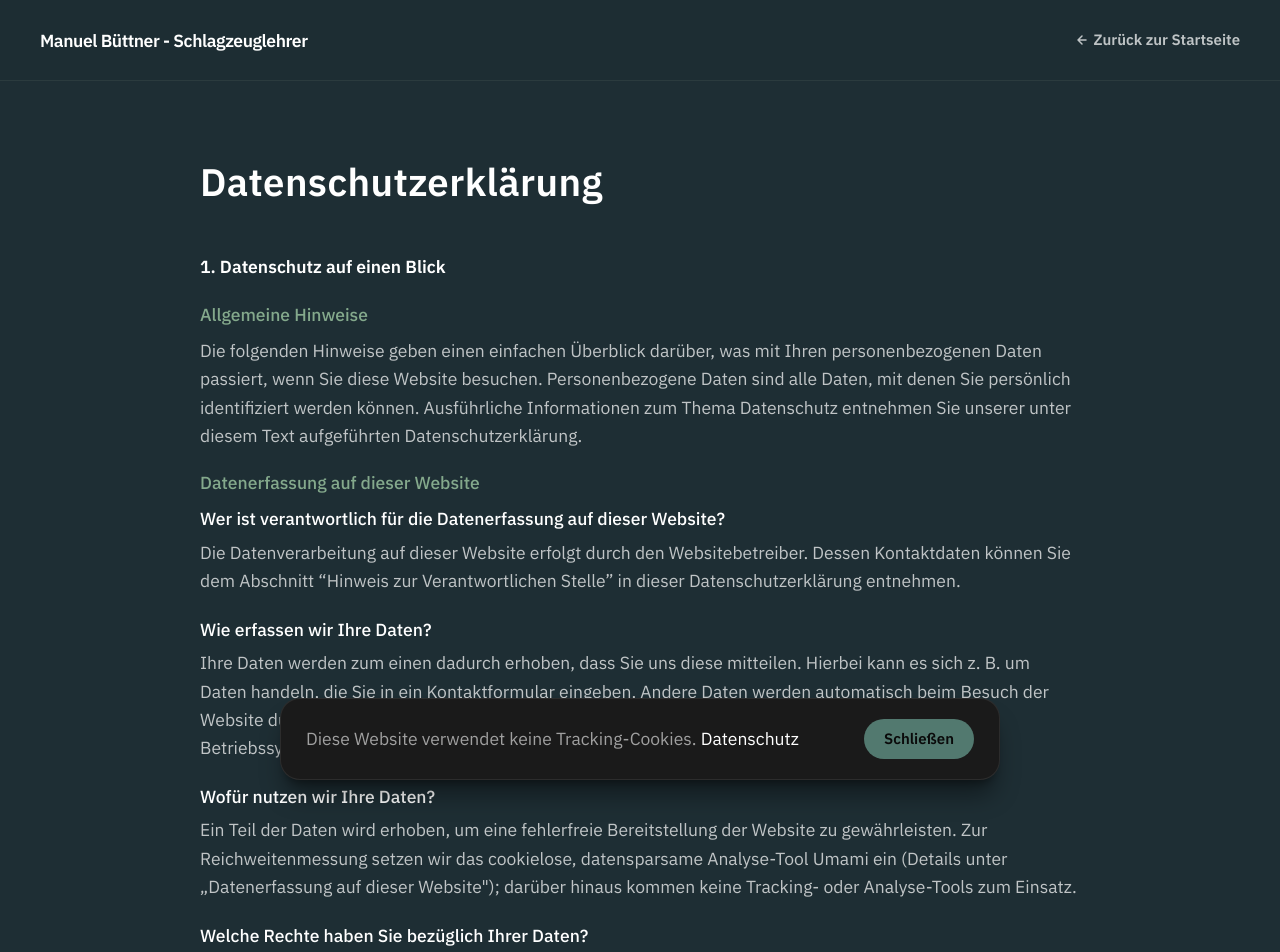
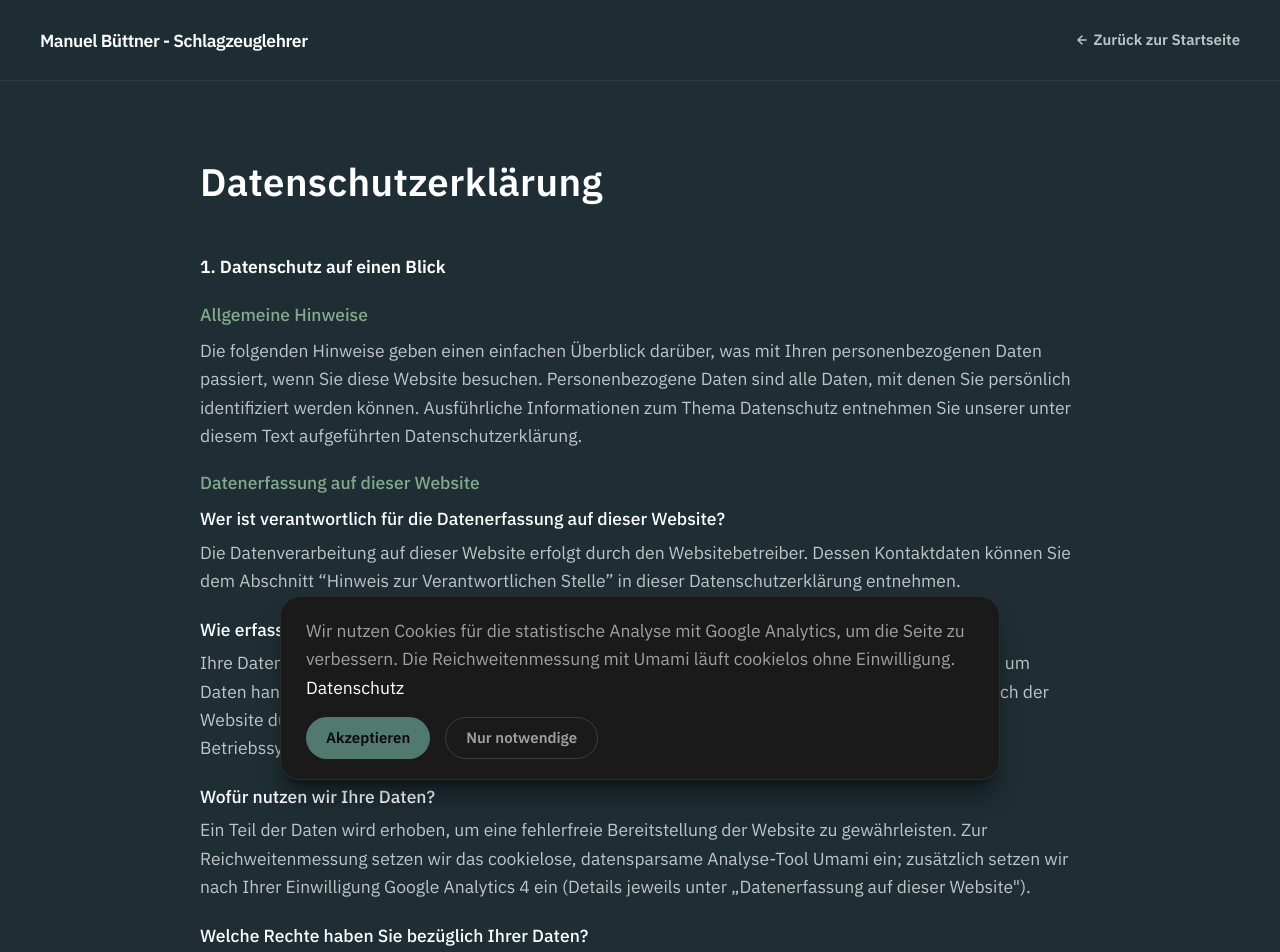
Before and after one commit to MB-SmartSystems/manuelbuettner-website, a Next.js app: page /datenschutz in a window 1280 px wide. Shown: the top 952 px of the page. Built offline with nearby package versions, Linux system fonts and the light colour scheme; no server answers.

Commit message:
auto-sync manuelbuettner-website from PCManuel at 2026-05-27 17:01

```diff
--- a/app/components/CookieBanner.tsx
+++ b/app/components/CookieBanner.tsx
@@ -1,50 +1,82 @@
 'use client'
 
+// Consent-Banner (Opt-in). Google Tag Manager (mit GA4-Tag) wird ERST nach Einwilligung
+// geladen (§ 25 Abs. 1 TTDSG). Die cookielose Umami-Messung laeuft unabhaengig weiter.
 import { useEffect, useState } from 'react'
+import Script from 'next/script'
 
-const STORAGE_KEY = 'cookie-notice-dismissed'
+const STORAGE_KEY = 'cookie-consent'
+const GTM_ID = 'GTM-WBXP8DQZ'
 
 export default function CookieBanner() {
+  const [consent, setConsent] = useState<'pending' | 'accepted' | 'rejected'>('pending')
   const [visible, setVisible] = useState(false)
 
   useEffect(() => {
-    if (!localStorage.getItem(STORAGE_KEY)) {
-      setVisible(true)
-    }
+    const stored = localStorage.getItem(STORAGE_KEY)
+    if (stored === 'accepted') setConsent('accepted')
+    else if (stored === 'rejected') setConsent('rejected')
+    else setVisible(true)
   }, [])
 
-  function dismiss() {
-    localStorage.setItem(STORAGE_KEY, '1')
+  function accept() {
+    localStorage.setItem(STORAGE_KEY, 'accepted')
+    setConsent('accepted')
+    setVisible(false)
+  }
+  function reject() {
+    localStorage.setItem(STORAGE_KEY, 'rejected')
+    setConsent('rejected')
     setVisible(false)
   }
 
-  if (!visible) return null
+  return (
+    <>
+      {consent === 'accepted' && (
+        <Script id="gtm-init" strategy="afterInteractive">
+          {`(function(w,d,s,l,i){w[l]=w[l]||[];w[l].push({'gtm.start':new Date().getTime(),event:'gtm.js'});
+            var f=d.getElementsByTagName(s)[0],j=d.createElement(s),dl=l!='dataLayer'?'&l='+l:'';
+            j.async=true;j.src='https://www.googletagmanager.com/gtm.js?id='+i+dl;
+            f.parentNode.insertBefore(j,f);})(window,document,'script','dataLayer','${GTM_ID}');`}
+        </Script>
+      )}
 
-  return (
+      {visible && (
         <div
           role="region"
-      aria-label="Cookie-Hinweis"
+          aria-label="Cookie-Einwilligung"
           className="fixed bottom-0 left-0 right-0 z-50 px-4 pb-4 sm:px-6"
         >
-      <div className="max-w-xl mx-auto rounded-2xl px-5 py-4 flex flex-col sm:flex-row items-start sm:items-center justify-between gap-3 shadow-xl shadow-black/40" style={{ background: '#1a1a1a', border: '1px solid rgba(255,255,255,0.08)' }}>
+          <div
+            className="max-w-xl mx-auto rounded-2xl px-5 py-4 flex flex-col gap-3 shadow-xl shadow-black/40"
+            style={{ background: '#1a1a1a', border: '1px solid rgba(255,255,255,0.08)' }}
+          >
             <p className="text-sm leading-relaxed" style={{ color: '#a0a0a0' }}>
-          Diese Website verwendet keine Tracking-Cookies.{' '}
-          <a
-            href="/datenschutz"
-            className="hover:underline underline-offset-2"
-            style={{ color: '#FFFFFF' }}
-          >
+              Wir nutzen Cookies für die statistische Analyse mit Google Analytics, um die Seite zu
+              verbessern. Die Reichweitenmessung mit Umami läuft cookielos ohne Einwilligung.{' '}
+              <a href="/datenschutz" className="hover:underline underline-offset-2" style={{ color: '#FFFFFF' }}>
                 Datenschutz
               </a>
             </p>
+            <div className="flex flex-wrap gap-3">
               <button
-          onClick={dismiss}
-          className="flex-shrink-0 text-xs font-semibold px-4 py-2 rounded-full active:scale-[0.97] transition-all"
+                onClick={accept}
+                className="text-xs font-semibold px-4 py-2 rounded-full active:scale-[0.97] transition-all"
                 style={{ background: '#52796F', color: '#0a0a0a' }}
               >
-          Schließen
+                Akzeptieren
+              </button>
+              <button
+                onClick={reject}
+                className="text-xs font-semibold px-4 py-2 rounded-full active:scale-[0.97] transition-all"
+                style={{ background: 'transparent', color: '#a0a0a0', border: '1px solid rgba(255,255,255,0.15)' }}
+              >
+                Nur notwendige
               </button>
             </div>
           </div>
+        </div>
+      )}
+    </>
   )
 }
--- a/app/datenschutz/page.tsx
+++ b/app/datenschutz/page.tsx
@@ -66,8 +66,8 @@ export default function DatenschutzPage() {
             <p className="mb-4">
               Ein Teil der Daten wird erhoben, um eine fehlerfreie Bereitstellung der Website zu
               gewährleisten. Zur Reichweitenmessung setzen wir das cookielose, datensparsame
-              Analyse-Tool Umami ein (Details unter „Datenerfassung auf dieser Website"); darüber
-              hinaus kommen keine Tracking- oder Analyse-Tools zum Einsatz.
+              Analyse-Tool Umami ein; zusätzlich setzen wir nach Ihrer Einwilligung Google Analytics 4
+              ein (Details jeweils unter „Datenerfassung auf dieser Website").
             </p>
 
             <p className="font-medium text-white mb-1">Welche Rechte haben Sie bezüglich Ihrer Daten?</p>
@@ -258,10 +258,12 @@ export default function DatenschutzPage() {
 
             <h3 className="text-[#84A98C] font-medium text-sm mb-2">Cookies und lokaler Speicher</h3>
             <p className="mb-4">
-              Diese Website setzt keine Tracking-Cookies. Der Cookie-Hinweis-Banner speichert Ihre
-              Bestätigung ausschließlich im lokalen Speicher Ihres Browsers (localStorage). Dabei werden
-              keine personenbezogenen Daten erhoben oder an Dritte übermittelt. Der Eintrag im lokalen
-              Speicher kann jederzeit über die Browser-Einstellungen gelöscht werden.
+              Analyse-Cookies werden ausschließlich nach Ihrer Einwilligung durch Google Analytics
+              gesetzt (siehe „Google Analytics 4"). Ohne Ihre Zustimmung über das Cookie-Banner findet
+              kein cookiebasiertes Tracking statt. Ihre Banner-Entscheidung wird zu diesem Zweck im
+              lokalen Speicher Ihres Browsers (localStorage) gespeichert — dies ist technisch notwendig
+              und nach § 25 Abs. 2 TTDSG einwilligungsfrei. Der Eintrag kann jederzeit über die
+              Browser-Einstellungen gelöscht werden.
             </p>
 
             <h3 className="text-[#84A98C] font-medium text-sm mb-2 mt-6">Reichweitenmessung mit Umami</h3>
@@ -273,6 +275,29 @@ export default function DatenschutzPage() {
               personenbezogener Nutzerprofile. Es werden keine Daten an Dritte verkauft. Rechtsgrundlage
               ist Art. 6 Abs. 1 lit. f DSGVO (berechtigtes Interesse an einer bedarfsgerechten Gestaltung
               der Website).
+            </p>
+
+            <h3 className="text-[#84A98C] font-medium text-sm mb-2 mt-6">Google Analytics 4 via Google Tag Manager (nur mit Einwilligung)</h3>
+            <p className="mb-4">
+              Ergänzend setzen wir nach Ihrer Einwilligung Google Analytics 4 (Mess-ID G-5Y3XKNYNJY)
+              ein, eingebunden über den Google Tag Manager (Container GTM-WBXP8DQZ). Anbieter ist die
+              Google Ireland Limited, Gordon House, Barrow Street, Dublin 4, Irland. Erst nach Klick auf
+              „Akzeptieren" im Cookie-Banner werden der Tag Manager und damit Google Analytics geladen
+              und Cookies gesetzt; ohne Einwilligung findet keine Analyse durch Google statt. Die
+              IP-Anonymisierung ist aktiv. Eine Übermittlung an die Google LLC in den USA kann
+              stattfinden; Google ist nach dem EU-US Data Privacy Framework (DPF) zertifiziert, ergänzend
+              bestehen EU-Standardvertragsklauseln (SCC) nach Art. 46 DSGVO. Rechtsgrundlage: Art. 6
+              Abs. 1 lit. a DSGVO i.&nbsp;V.&nbsp;m. § 25 Abs. 1 TTDSG (Einwilligung), jederzeit mit
+              Wirkung für die Zukunft widerrufbar. Speicherdauer: 14 Monate. Details:{' '}
+              <a
+                href="https://policies.google.com/privacy"
+                target="_blank"
+                rel="noopener noreferrer"
+                className="underline underline-offset-2"
+                style={{ color: '#84A98C' }}
+              >
+                https://policies.google.com/privacy
+              </a>
             </p>
 
             <h3 className="text-[#84A98C] font-medium text-sm mb-2 mt-6">Server-Log-Dateien</h3>
```
Lines whose indentation alone changed are shown as unchanged.
